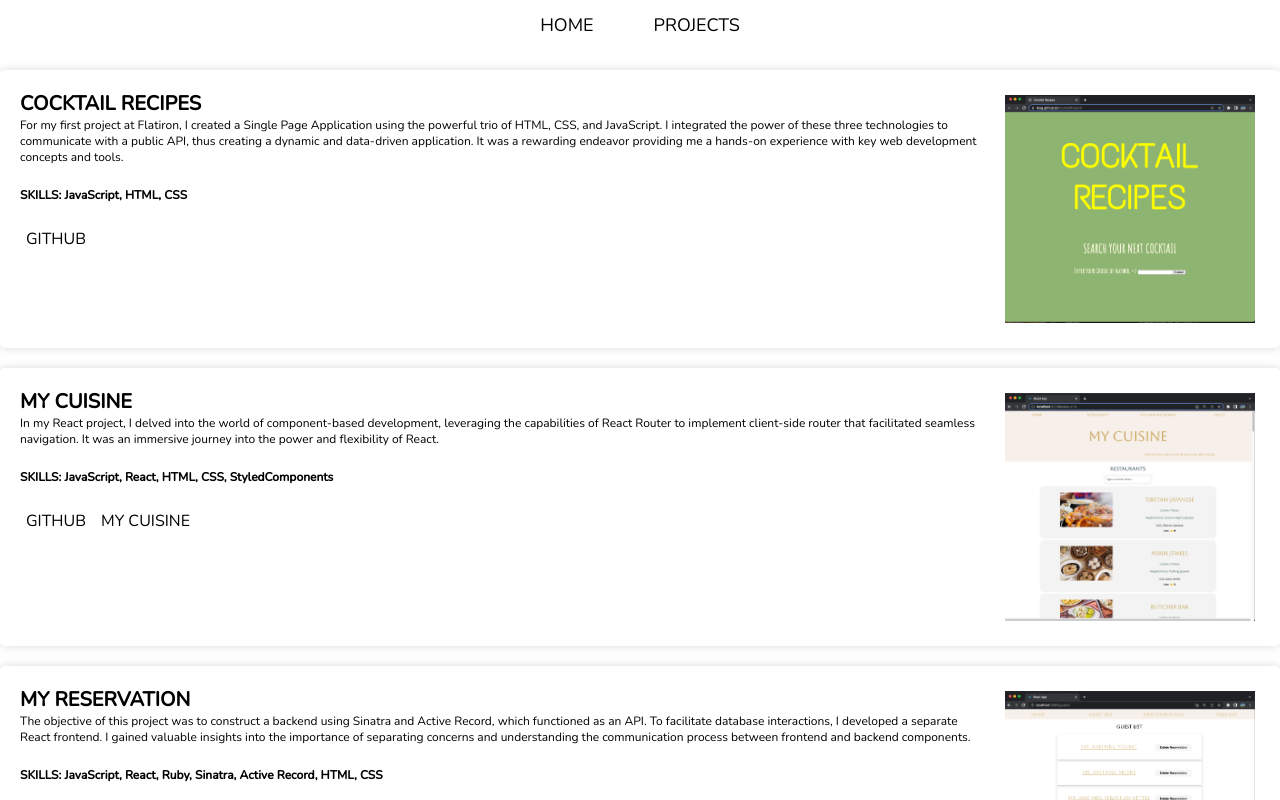
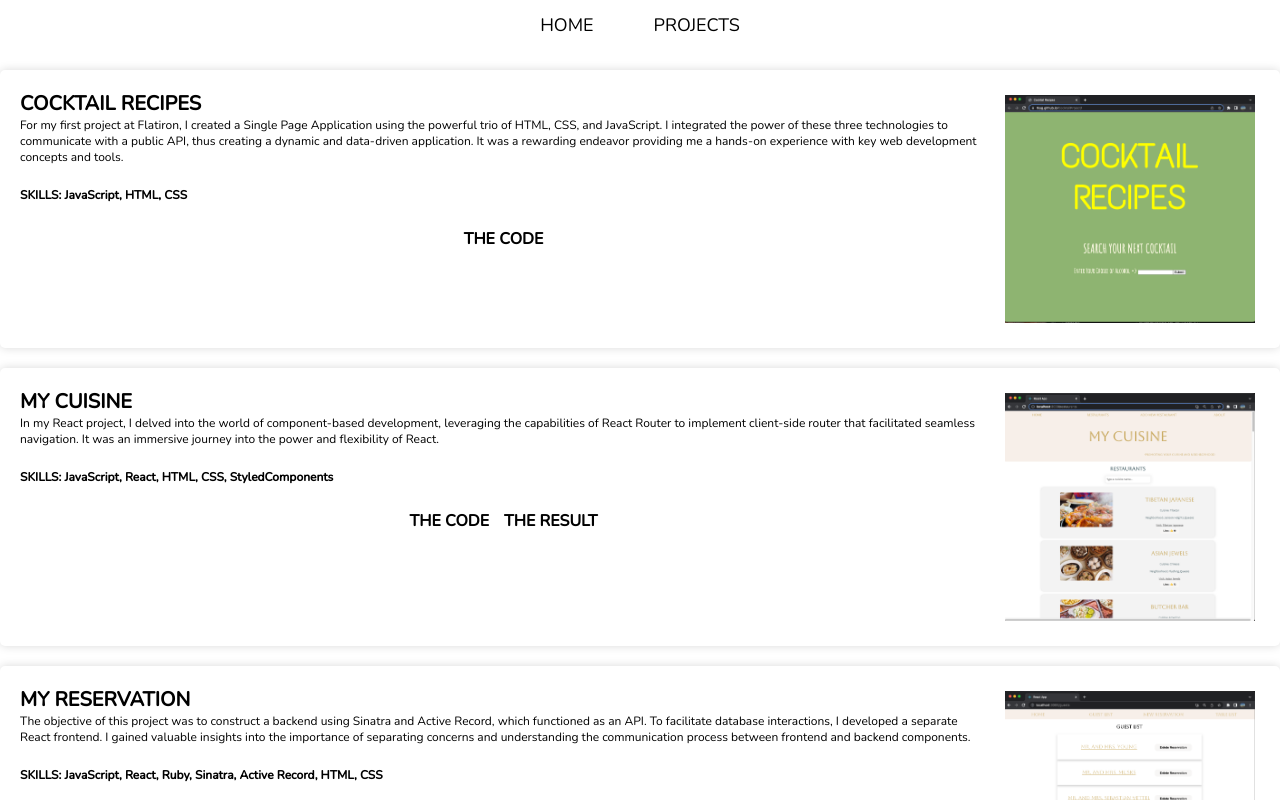
Before and after one commit to tkyg/my_portfolio, a React (Create React App) app: page /projects in a window 1280 px wide. Shown: the top 800 px of the page. Built offline with nearby package versions, Linux system fonts and the light colour scheme; a web font is replaced by a local one.

Commit message:
conditionally render contact me

```diff
--- a/src/components/pages/Home.jsx
+++ b/src/components/pages/Home.jsx
@@ -25,7 +25,7 @@ const Home = () => {
 
   const handleContactClick = (e) => {
     e.preventDefault();
-    setShowContactForm(true);
+    setShowContactForm((prevShowContactForm) => !prevShowContactForm);;
     setShowThankYou(false);
   };
 
@@ -115,9 +115,6 @@ const Home = () => {
             CONTACT ME
             <i className="fa fa-envelope"></i>
             </p>
-            {/* <p onClick={handleContactClick}>
-            CONTACT ME
-            </p> */}
             {showContactForm && (
               <form ref={form} onSubmit={sendEmail}>
                 <label htmlFor='user_name'>Name</label>
--- a/src/components/pages/ProjectCard.jsx
+++ b/src/components/pages/ProjectCard.jsx
@@ -13,8 +13,8 @@ const ProjectCard = (props) => {
           <p className='project-skill'>SKILLS: {props.skills}</p>
           <br/>
           <div className='siteLink'>
-            <a href={props.github} target='_blank' rel="noopener noreferrer">GITHUB</a>
-            {props.link && <a href={props.link} target='_blank' rel="noopener noreferrer">{props.name}</a>}
+            <a className='redPill' href={props.github} target='_blank' rel="noopener noreferrer">THE CODE</a>
+            {props.link && <a className='bluePill' href={props.link} target='_blank' rel="noopener noreferrer">THE RESULT</a>}
           </div>
           </div>
         <div className='project-image'>
--- a/src/components/styles/projectcard.css
+++ b/src/components/styles/projectcard.css
@@ -20,8 +20,14 @@
   flex: 1;
 }
 
-.siteLink a{
+.siteLink{
+  display: flex;
+  justify-content: center;
+}
+
+.bluePill{
   display: inline-block;
+  font-weight: bold;
   cursor: pointer;
   text-decoration: none;
   margin-right: 5px;
@@ -31,10 +37,29 @@
   transition: color .3s ease-in-out, box-shadow .3s ease-in-out;
   border-radius: 3px;
 }
-.siteLink a:hover,
-.siteLink a:focus {
+.bluePill:hover,
+.bluePill:focus {
   color: #fff;
   box-shadow: inset 200px 0 0 0 #54b3d6;
+}
+
+.redPill{
+  display: inline-block;
+  font-weight: bold;
+  cursor: pointer;
+  text-decoration: none;
+  margin-right: 5px;
+  padding: 5px 10px;
+  box-shadow: inset 0 0 0 0 rgb(237, 99, 84);
+  color: black;
+  transition: color .3s ease-in-out, box-shadow .3s ease-in-out;
+  border-radius: 3px;
+}
+
+.redPill:hover,
+.redPill:focus {
+  color: #fff;
+  box-shadow: inset 200px 0 0 0 rgb(237, 99, 84);
 }
 
 .project-info {
```
